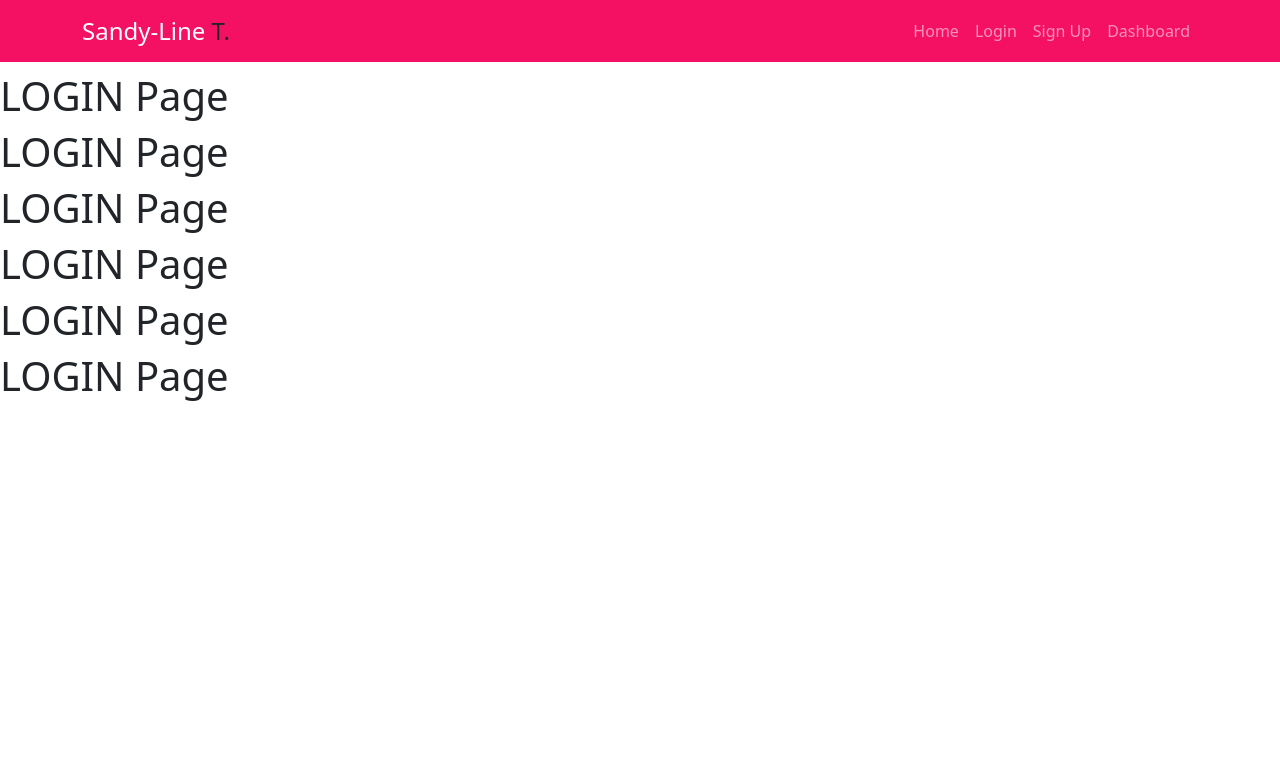
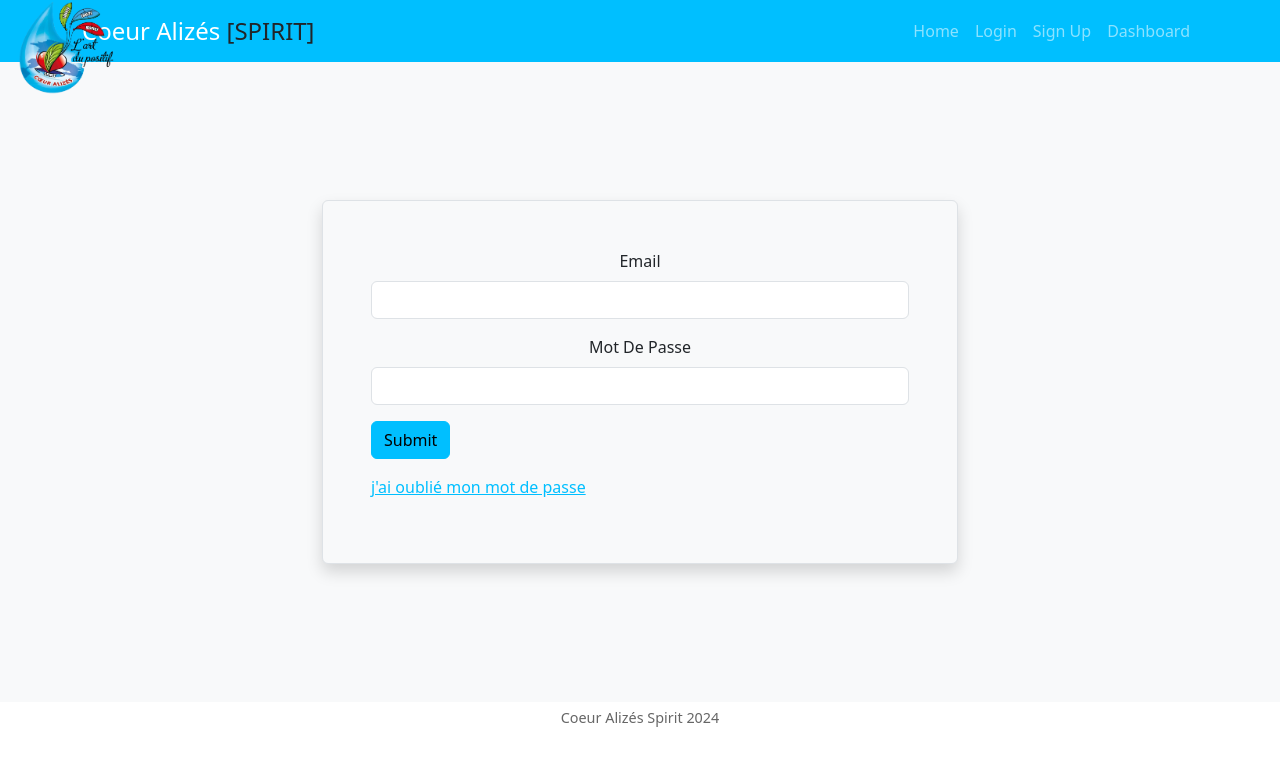
Before and after one commit to SandyTzns/cafront, a React (Create React App) app: page /login in a window 1280 px wide. Shown: the top 766 px of the page. Built offline with nearby package versions, Linux system fonts and the light colour scheme.

Commit message:
Create a login form component and added css to existing login component

```diff
--- a/src/App.js
+++ b/src/App.js
@@ -1,9 +1,10 @@
 import { BrowserRouter, Route, Routes } from "react-router-dom";
 import NavigationBar from "./components/NavigationBar";
 import "../src/App.css";
-import Login from "./pages/Login";
-import SignUp from "./pages/SignUp";
+import LoginPage from "./pages/LoginPage";
+import SignUpPage from "./pages/SignUpPage";
 import Dashboard from "./pages/Dashboard";
+import Footer from "./components/Footer";
 
 function App() {
   return (
@@ -11,10 +12,11 @@ function App() {
       <NavigationBar />
       <Routes>
         <Route path="/" element={<h1>Accueil</h1>} />
-        <Route path="/login" element={<Login />} />
-        <Route path="/signup" element={<SignUp />} />
+        <Route path="/login" element={<LoginPage />} />
+        <Route path="/signup" element={<SignUpPage />} />
         <Route path="/dashboard" element={<Dashboard />} />
       </Routes>
+      <Footer />
     </BrowserRouter>
   );
 }
--- /dev/null
+++ b/src/components/Footer.js
@@ -0,0 +1,12 @@
+import React from "react";
+import "../scss/Footer.scss";
+
+function Footer() {
+  return (
+    <footer className="footer text-center">
+      <p>Coeur Alizés Spirit 2024</p>
+    </footer>
+  );
+}
+
+export default Footer;
--- /dev/null
+++ b/src/components/LoginForm.js
@@ -0,0 +1,37 @@
+import React from "react";
+import Button from "react-bootstrap/Button";
+import Form from "react-bootstrap/Form";
+
+function LoginForm() {
+  return (
+    <Form className="bg-light text-dark p-5 border shadow rounded">
+      <div className="row">
+        <Form.Group className="mb-3" controlId="email">
+          <Form.Label className="w-100 text-start text-capitalize text-center">
+            Email
+          </Form.Label>
+          <Form.Control type="email" />
+        </Form.Group>
+
+        <Form.Group className="mb-3" controlId="password">
+          <Form.Label className="w-100 text-start text-capitalize text-center">
+            Mot de passe
+          </Form.Label>
+          <Form.Control type="text" />
+        </Form.Group>
+      </div>
+
+      <Button variant="primary" type="submit">
+        Submit
+      </Button>
+
+      <p className="mt-3">
+        <a href="#" aria-label="Forgot password">
+          j'ai oublié mon mot de passe
+        </a>
+      </p>
+    </Form>
+  );
+}
+
+export default LoginForm;
--- a/src/components/NavigationBar.js
+++ b/src/components/NavigationBar.js
@@ -2,19 +2,24 @@ import Navbar from "react-bootstrap/Navbar";
 import Container from "react-bootstrap/Container";
 import Nav from "react-bootstrap/Nav";
 import { Link } from "react-router-dom";
+import Logo from "../assets/images/logo.png";
+import "../scss/NavigationBar.scss";
 
 function NavigationBar() {
   return (
     <div>
-      <Navbar
-        expand="lg"
-        className="bg-primary w-100 fixed-top z-1"
-        data-bs-theme="dark"
-      >
+      <Navbar expand="lg" className="bg-primary w-100 " data-bs-theme="dark">
         <Container>
           <Navbar.Brand href="#" className="fs-4">
-            Sandy-Line <span className="text-dark">T.</span>
+            <img
+              src={Logo}
+              alt="Coeur Alizés Spirit Logo"
+              className="logo me-2" // Adds margin to the right of the logo
+              style={{ width: "100px" }} // Adjust the logo size here
+            />
+            Coeur Alizés <span className="text-dark">[SPIRIT] </span>
           </Navbar.Brand>
+
           <Navbar.Toggle aria-controls="basic-navbar-nav" />
           <Navbar.Collapse id="basic-navbar-nav">
             <Nav className="me-auto w-100 d-flex justify-content-end">
--- a/src/pages/Login.js
+++ /dev/null
@@ -1,17 +0,0 @@
-function Login() {
-  return (
-    <div>
-      <br />
-      <br />
-      <br />
-      <h1>LOGIN Page</h1>
-      <h1>LOGIN Page</h1>
-      <h1>LOGIN Page</h1>
-      <h1>LOGIN Page</h1>
-      <h1>LOGIN Page</h1>
-      <h1>LOGIN Page</h1>
-    </div>
-  );
-}
-
-export default Login;
--- /dev/null
+++ b/src/pages/LoginPage.js
@@ -0,0 +1,12 @@
+import LoginForm from "../components/LoginForm";
+import "../scss/LoginPage.scss";
+
+function LoginPage() {
+  return (
+    <div className="login-page d-flex justify-content-center align-items-center">
+      <LoginForm />
+    </div>
+  );
+}
+
+export default LoginPage;
--- a/src/pages/SignUp.js
+++ b/src/pages/SignUpPage.js
@@ -1,6 +1,6 @@
 import React from "react";
 
-function SignUp() {
+function SignUpPage() {
   return (
     <div>
       <br />
@@ -16,4 +16,4 @@ function SignUp() {
   );
 }
 
-export default SignUp;
+export default SignUpPage;
--- /dev/null
+++ b/src/scss/Footer.scss
@@ -0,0 +1,15 @@
+.footer {
+  background-color: #fff;
+  padding: 0.3rem;
+  font-size: 0.9rem;
+  color: #666;
+  position: relative;
+  bottom: 0;
+  width: 100%;
+  text-align: center;
+  align-content: center;
+
+  .p {
+    margin: 0;
+  }
+}
--- /dev/null
+++ b/src/scss/LoginPage.scss
@@ -0,0 +1,7 @@
+.login-page {
+  height: 80vh; // Make the login page take up the full viewport height
+  display: flex;
+  justify-content: center;
+  align-items: center;
+  background-color: #f8f9fa;
+}
--- /dev/null
+++ b/src/scss/NavigationBar.scss
@@ -0,0 +1,6 @@
+.logo {
+  width: 100px; // Set the logo size to 150px
+  position: absolute; // Positioning the logo within the login-container
+  top: 2px; // Padding from the top
+  left: 15px; // Padding from the left
+}
--- a/src/scss/customs.scss
+++ b/src/scss/customs.scss
@@ -1,6 +1,6 @@
 @import "./variables";
 @import "./mixins";
 
-$primary: #f41164;
+$primary: #00bfff;
 
 @import "~bootstrap/scss/bootstrap.scss";
```
Also changed, not shown: src/assets/images/logo.png (added), src/assets/logo.jpeg (deleted).
